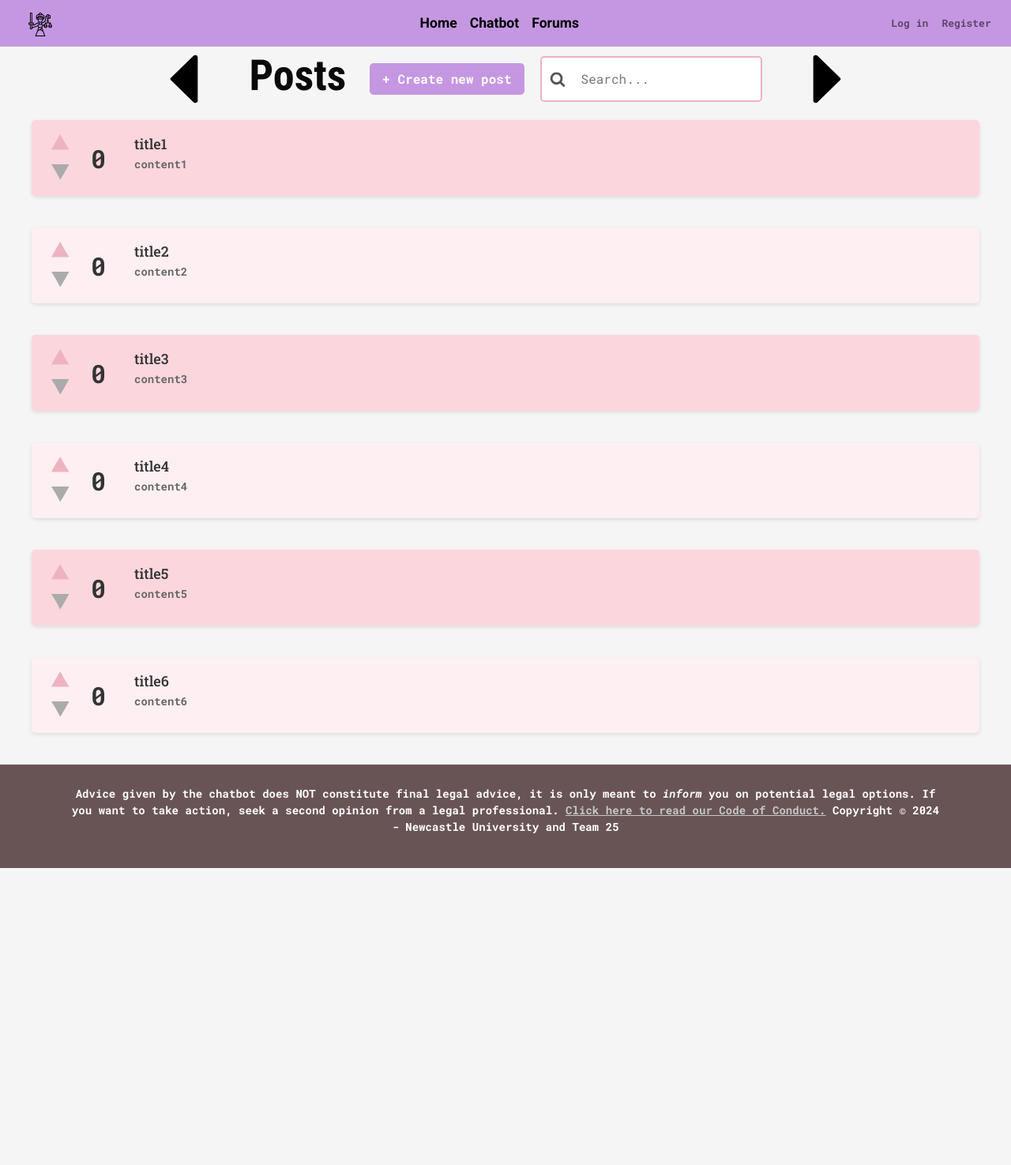
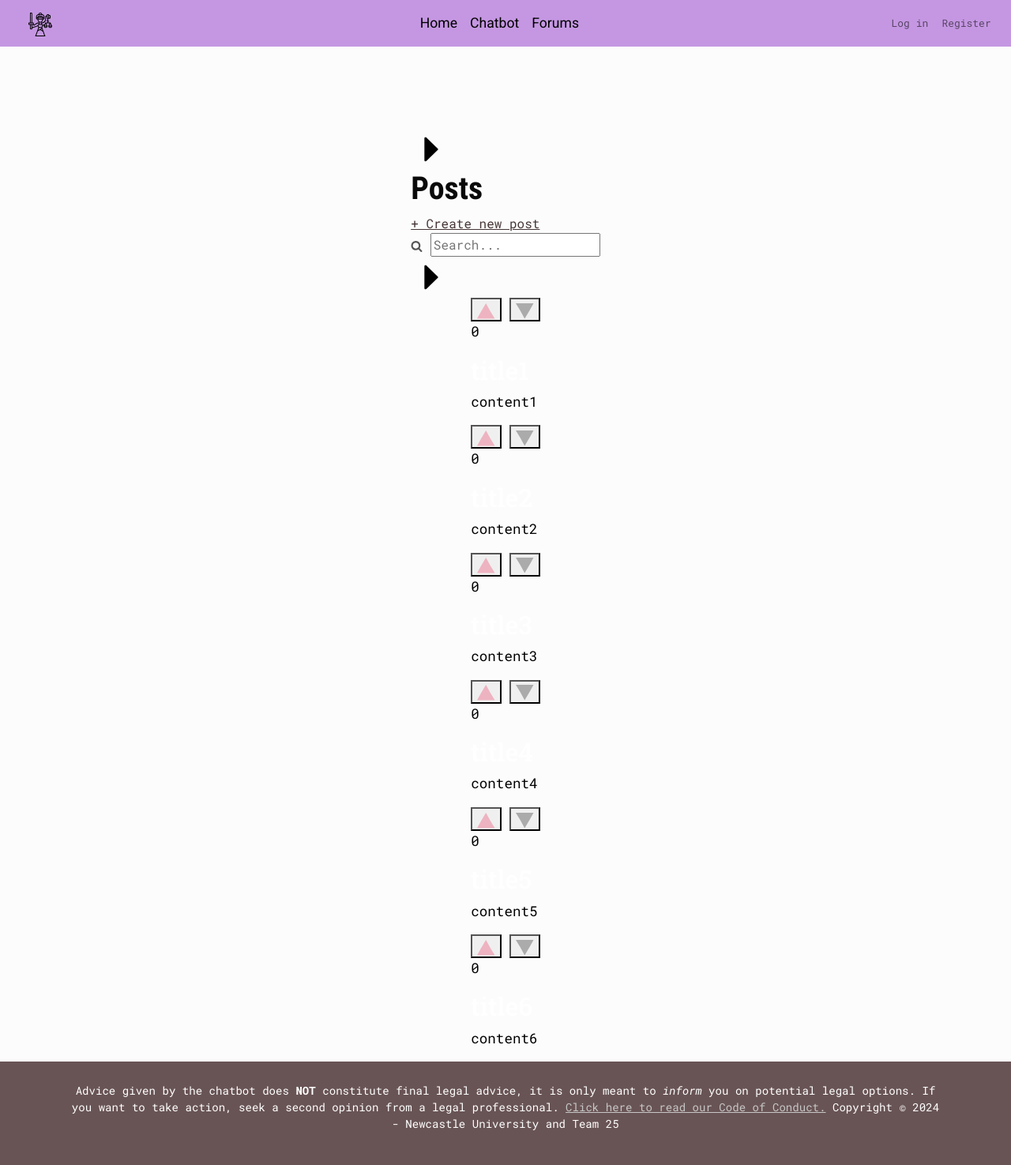
Before and after one commit to GeorgeTsakoumakis/cyber-justitia, a Django app: page /forum/ in a window 1280 px wide. Shown: the whole page at 79% size. Before the commit the page ends 1099 px from the top, so only its background shows below. Run offline with Django 5.2, Linux system fonts and the light colour scheme; some libraries are stand-ins or nearby versions.

Commit message:
Resolved conflicts, chatbot_home and forum

```diff
--- a/chatbot/templates/chatbot_home.html
+++ b/chatbot/templates/chatbot_home.html
@@ -42,8 +42,9 @@
         flex-grow: 1;
         padding: 3%;
         font-size: 0.8em;
+    }
 
-        #chat-messages-container {
+    #chat-messages-container {
             flex: 1;
             overflow-y: auto;
         }
@@ -115,7 +116,7 @@
             align-items: center;
         }
 
-chat-input-container input {
+    .chat-input-container input {
         flex: 1;
         padding: 0.5rem;
         margin-right: 0.5rem;
--- a/forum/templates/forum.html
+++ b/forum/templates/forum.html
@@ -1,174 +1,5 @@
 {% extends "base.html" %}
 {% load static %}
-
-{% block styles %}
-<link rel="stylesheet" href="{%  static 'forum/css/forummainpage.css' %}">
-    <style>
-        .header {
-            display: flex;
-            align-items: center;
-            justify-content: space-between;
-            padding: 0;
-            position: relative;
-        }
-
-        .header img.button_leftarrow {
-            transform: rotate(180deg);
-            cursor: pointer;
-            left: 130px;
-            width: 104px;
-            height: 104px;
-            margin-right: 30px;
-        }
-
-        .header img.button_rightarrow {
-            margin-left: 30px;
-            cursor: pointer;
-            right: 252px;
-            width: 104px;
-            height: 104px;
-        }
-
-        .header h1 {
-            flex-grow: 1;
-            text-align: center;
-            margin-right: 30px;
-            font-size: 54px;
-            left: 500px;
-        }
-
-        .header .button_addpost {
-            background-color: #C597E2;
-            border: none;
-            border-radius: 5px;
-            padding: 8px 16px;
-            text-decoration: none;
-            color: white;
-            font-size: 16px;
-            cursor: pointer;
-            margin-right: 20px;
-            left: 770px;
-        }
-
-        .header form {
-            border: 2px solid #EEB3C0;
-            display: flex;
-            align-items: center;
-            background-color: #FFF;
-            border-radius: 5px;
-            padding: 5px 10px;
-            margin: 0;
-            left: 1000px;
-        }
-
-        .header form input[type="text"] {
-            border: none;
-            padding: 10px;
-            font-size: 16px;
-            outline: none;
-        }
-
-        .header form .search_icon {
-            margin-right: 10px;
-            width: 20px;
-            height: 20px;
-        }
-
-        .posts {
-            display: flex;
-            flex-direction: column;
-            align-items: center;
-        }
-
-        .post-container {
-            display: flex;
-            padding: 10px;
-            margin-bottom: 40px;
-            border-radius: 5px;
-            background-color: #FCD6DD;
-            box-shadow: 0 2px 5px rgba(0, 0, 0, 0.1);
-            position: relative;
-            width: 1200px;
-            height: 96px;
-        }
-
-        .post-container:nth-child(even) {
-            background-color: #FDEFF2;
-        }
-
-        .vote-section {
-            display: flex;
-            flex-direction: column;
-            align-items: center;
-            margin-right: 50px;
-            position: absolute;
-            left: 18px;
-            top: 13px;
-            width: 23px;
-        }
-
-        .button_upvote {
-            margin-bottom: 19px;
-        }
-
-        .button_upvote, .button_downvote {
-            background: none;
-            border: none;
-            cursor: pointer;
-            width: 22px;
-            height: 19px;
-        }
-
-        .upvote-count {
-            font-size: 32px;
-            color: #333;
-            position: absolute;
-            top: 49px;
-            left: 75px;
-            transform: translateY(-50%);
-        }
-
-        .post {
-            display: flex;
-            flex-direction: column;
-            justify-content: center;
-            position: absolute;
-            width: calc(100% - 58px);
-            margin-left: 14px;
-        }
-
-        .post h2 {
-            margin: 0;
-            font-size: 18px;
-            color: #333;
-            max-width: 100%;
-            max-height: 21px;
-            overflow: hidden;
-            text-overflow: ellipsis;
-            white-space: nowrap;
-            -webkit-line-clamp: 1;
-            position: absolute;
-            left: 106px;
-            top: 10px;
-        }
-
-        .post p {
-            margin: 5px 0 0;
-            color: #666;
-            font-size: 14px;
-            max-width: 100%;
-            max-height: 44px;
-            overflow: hidden;
-            text-overflow: ellipsis;
-            white-space: nowrap;
-            position: absolute;
-            left: 106px;
-            top: 30px;
-            -webkit-line-clamp: 2;
-            -webkit-box-orient: vertical;
-        }
-    </style>
-{% endblock %}
 
 {% block content %}
     <div class="header">
```
